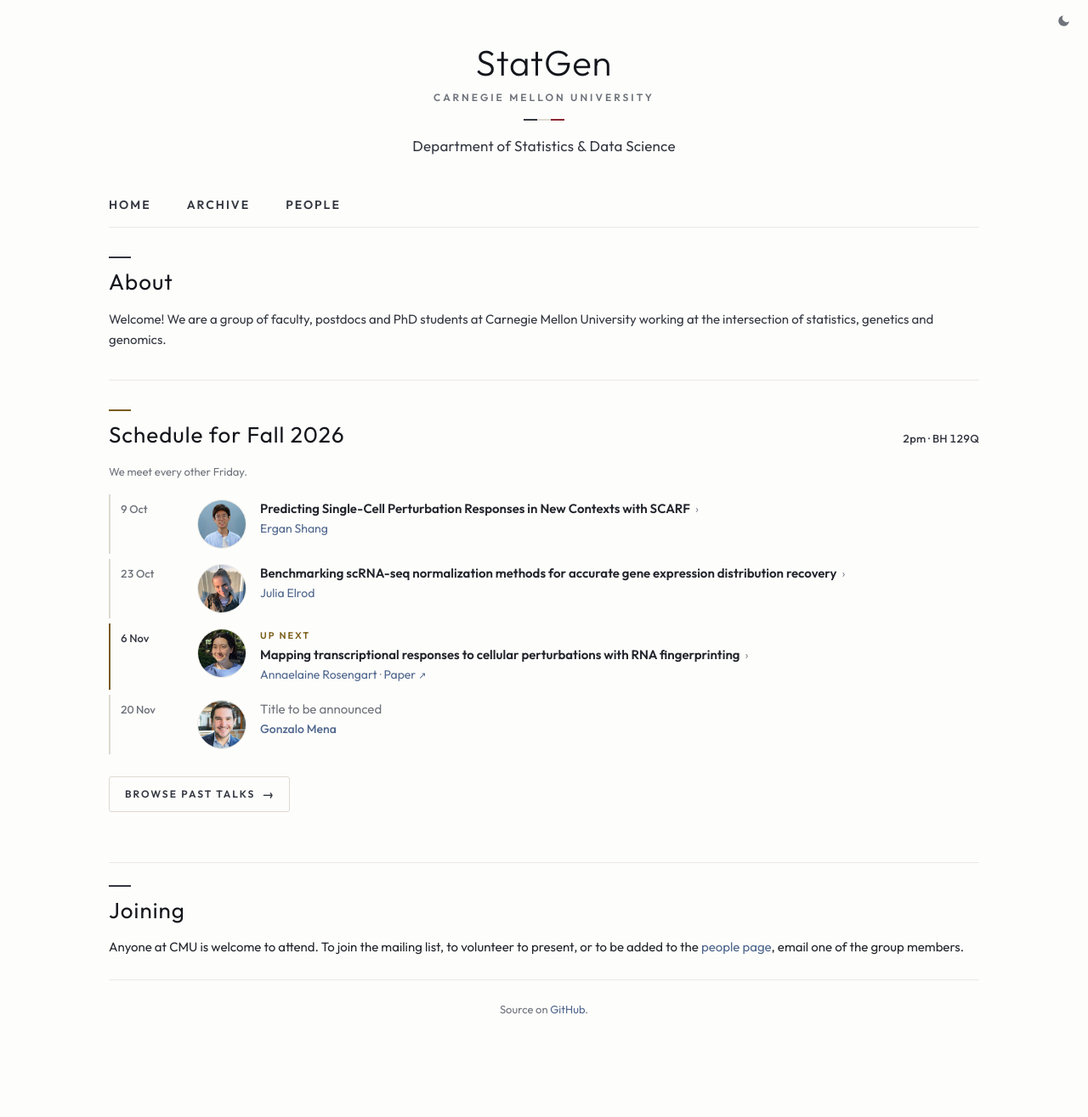
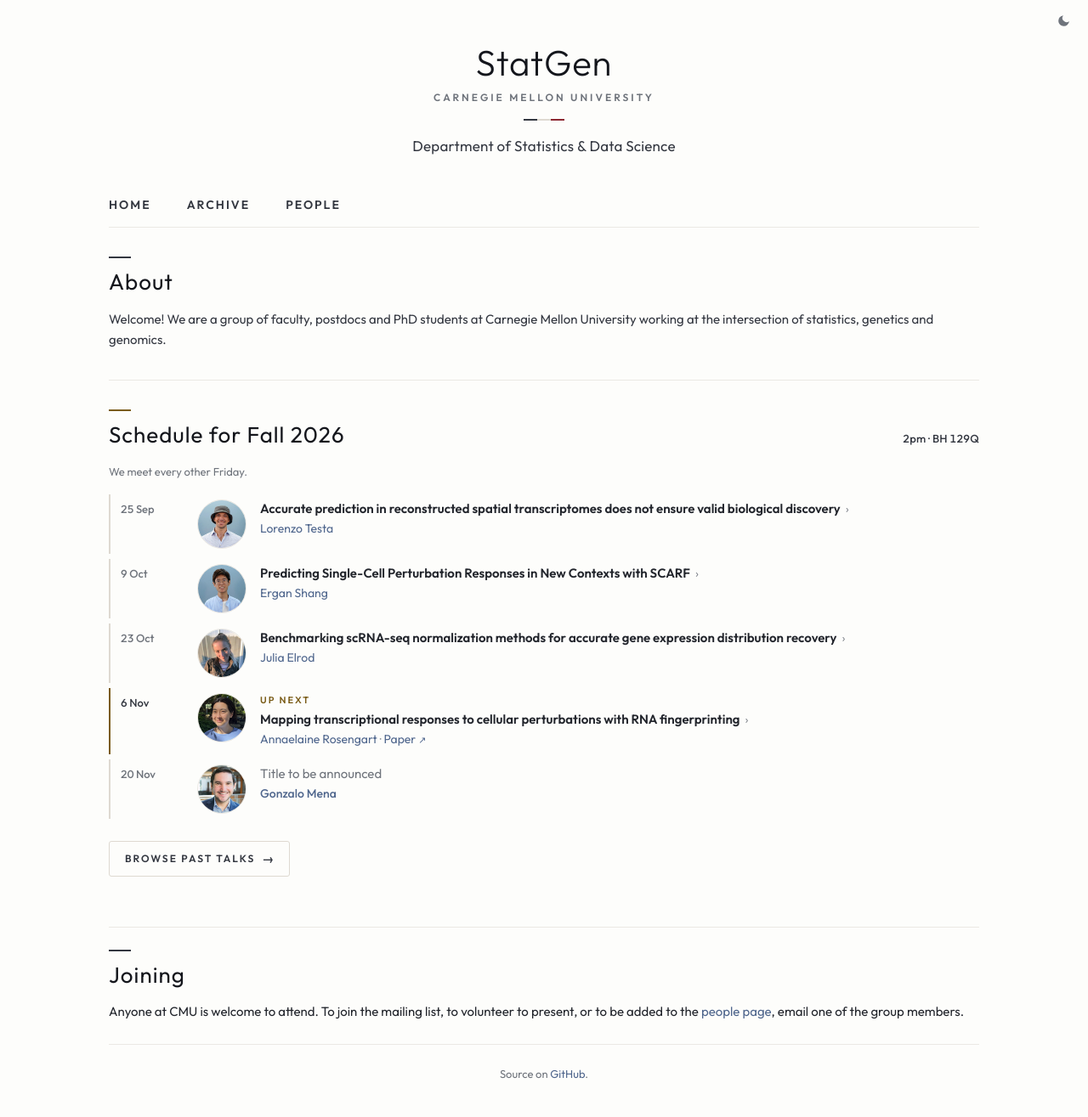
Before and after one commit to cmustatgen/cmustatgen.github.io, a Jekyll site: the page built from index.html, in a window 1280 px wide. Shown: the whole page at 85% size. Built offline with Jekyll 4.4.1, drawn with Linux system fonts in a browser that asks for light colours; before the commit the page ends 1239 px from its top, so only the background shows below that; part of the change alters nothing that is shown.

Commit message:
Add Lorenzo Testa talk, 25 Sep
Co-Authored-By: Claude Fable 5.1 <noreply@anthropic.com>

```diff
--- a/_data/talks/fall2026.yaml
+++ b/_data/talks/fall2026.yaml
@@ -16,6 +16,24 @@
 #     kind: no_meeting
 #     label: Fall Break
 
+- date: '2026-09-25'
+  speakers: [lorenzo_testa]
+  title: Accurate prediction in reconstructed spatial transcriptomes does not ensure valid biological discovery
+  abstract: >-
+    Spatial transcriptomics is increasingly extended by computational reconstruction of unmeasured
+    genes from matched single-cell RNA-sequencing references, enabling transcriptome-wide analyses
+    from targeted or sparse assays. Yet downstream analyses typically treat reconstructed expression
+    as experimentally observed, overlooking prediction error and latent spatial variation that can
+    misattribute tissue architecture to biological regulation. Here we introduce TIDEST, a framework
+    for statistically valid inference on reconstructed spatial transcriptomes. TIDEST calibrates
+    reconstructed expression using measured genes and adjusts for latent spatial variation before
+    differential expression analysis. Across realistic spatial tissue simulations, TIDEST controls
+    false discoveries where existing approaches fail, while preserving power. Across mouse brain and
+    human breast cancer, TIDEST changes biological interpretation by correcting misleading
+    differential-expression calls and revealing disease-associated transcriptional programs obscured
+    by spatial confounding. Our results show that prediction accuracy alone is insufficient for
+    reliable biological discovery and establish valid statistical inference as an essential
+    component of reconstructed spatial transcriptomics.
 - date: '2026-10-09'
   speakers: [ergan_shang]
   title: Predicting Single-Cell Perturbation Responses in New Contexts with SCARF
```
